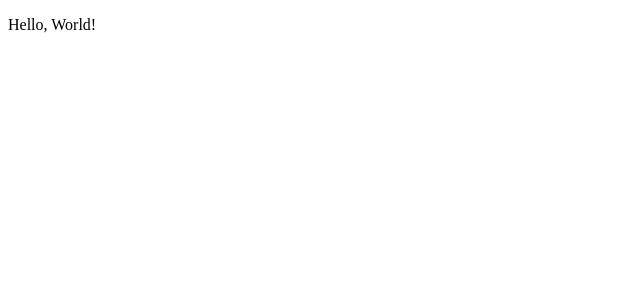
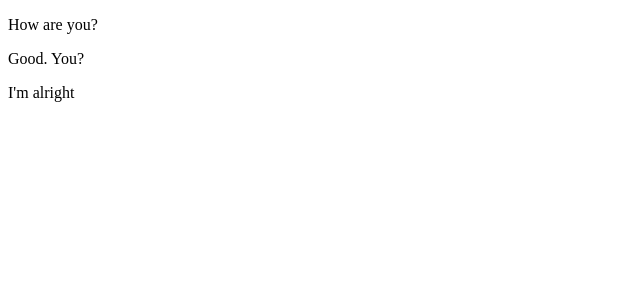
Before and after one commit to wesley-brown/messaging-app-client, an Angular app: page / in a window 1280 px wide. Shown: the top 300 px of the page, without its empty margins (0-640 px from the left). Built offline with nearby package versions, Linux system fonts and the light colour scheme.

Commit message:
Display a List of Messages

```diff
--- a/src/app/app.component.html
+++ b/src/app/app.component.html
@@ -1 +1 @@
-<app-message></app-message>
+<app-message-list></app-message-list>
--- /dev/null
+++ b/src/app/messages.ts
@@ -0,0 +1,7 @@
+import { Message } from './messages/message';
+
+export const messages = [
+  new Message('How are you?'),
+  new Message('Good. You?'),
+  new Message("I'm alright")
+];
--- /dev/null
+++ b/src/app/messages/message-list/message-list.component.html
@@ -0,0 +1,3 @@
+<div *ngFor="let message of messages;">
+  <app-message [content]="message.content"></app-message>
+</div>
--- /dev/null
+++ b/src/app/messages/message-list/message-list.component.ts
@@ -0,0 +1,19 @@
+import { Component, OnInit } from '@angular/core';
+
+import { Message } from '../message';
+import { messages } from '../../messages';
+
+@Component({
+  selector: 'app-message-list',
+  templateUrl: './message-list.component.html',
+  styleUrls: ['./message-list.component.css']
+})
+export class MessageListComponent implements OnInit {
+  messages: Message[] = messages;
+
+  constructor() { }
+
+  ngOnInit(): void {
+  }
+
+}
--- a/src/app/messages/message/message.component.html
+++ b/src/app/messages/message/message.component.html
@@ -1 +1 @@
-<p>{{ message.content }}</p>
+<p>{{ content }}</p>
--- a/src/app/messages/message/message.component.ts
+++ b/src/app/messages/message/message.component.ts
@@ -1,6 +1,5 @@
 import { Component, OnInit } from '@angular/core';
-
-import { Message } from '../message';
+import { Input } from '@angular/core';
 
 @Component({
   selector: 'app-message',
@@ -8,7 +7,7 @@ import { Message } from '../message';
   styleUrls: ['./message.component.css']
 })
 export class MessageComponent implements OnInit {
-  message: Message = { content: 'Hello, World!' };
+  @Input() content: string;
 
   constructor() { }
 
--- a/src/app/messages/messages.module.ts
+++ b/src/app/messages/messages.module.ts
@@ -2,10 +2,11 @@ import { NgModule } from '@angular/core';
 import { CommonModule } from '@angular/common';
 
 import { MessageComponent } from './message/message.component';
+import { MessageListComponent } from './message-list/message-list.component';
 
 @NgModule({
-  declarations: [MessageComponent],
+  declarations: [MessageComponent, MessageListComponent],
   imports: [CommonModule],
-  exports: [MessageComponent]
+  exports: [MessageListComponent]
 })
 export class MessagesModule { }
```
Also changed, not shown: src/app/messages/message-list/message-list.component.css (added), 1 other file (tests, documents, lock files or other folders).
